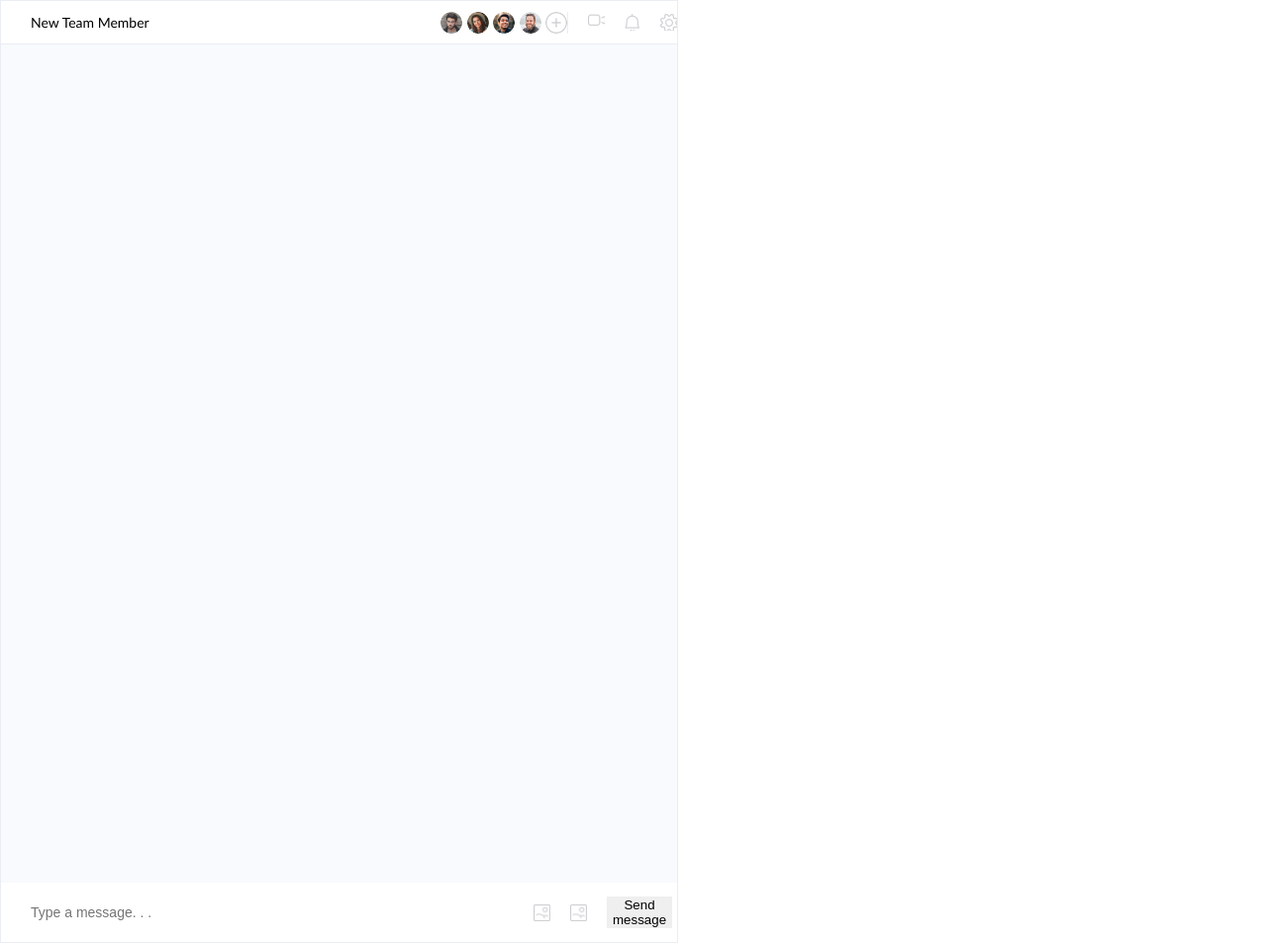
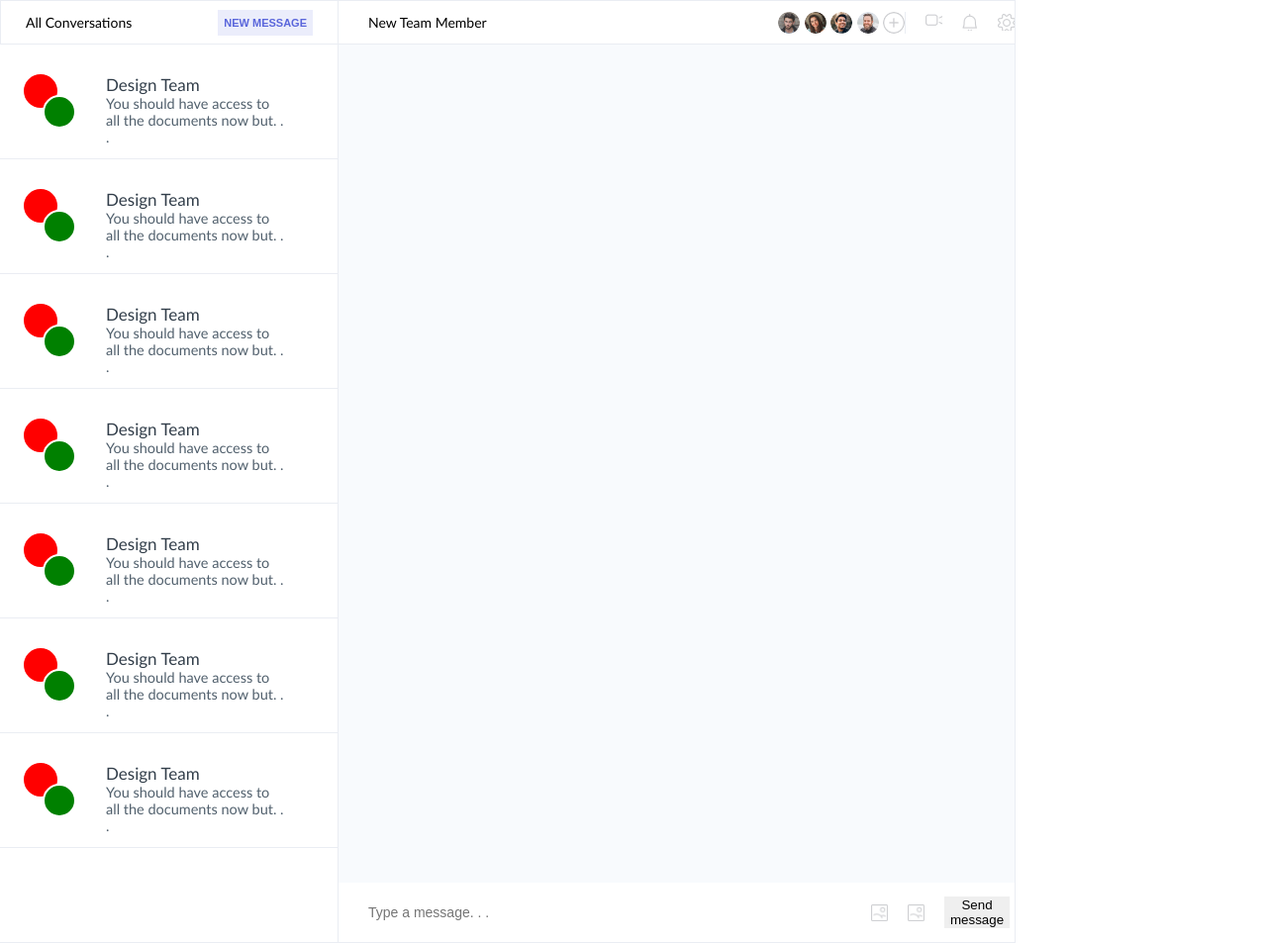
Before and after one commit to dolmatovDan/chat, a plain HTML site: page index.html in a window 1280 px wide. Shown: the whole page at 99% size. Drawn offline with Linux system fonts and the light colour scheme.

Commit message:
add groups

```diff
--- a/assets/styles/button.css
+++ b/assets/styles/button.css
@@ -1,4 +1,11 @@
 .button {
 	border: none;
+}
 
+.button--new-message {
+	color: #5965DB;
+	background-color: #EBEDFB;
+	font-size: 11px;
+	font-weight: bold;
+	padding: 7px 6px;
 }
--- a/assets/styles/chat.css
+++ b/assets/styles/chat.css
@@ -1,7 +1,14 @@
+.chat-widnow {
+	height: 953px;
+	width: 1280px;
+	display: flex;
+
+}
+
 .chat {
 	width: 685px;
 	background-color: #f8fafd;
-	height: 953px;
+	height: 100%;
 	display: flex;
 	flex-direction: column;
 	justify-content: space-between;
--- /dev/null
+++ b/assets/styles/dialogues.css
@@ -0,0 +1,23 @@
+.dialogues {
+	height: 100%;
+	width: 341px;
+	background-color: #fff;
+	display: flex;
+	flex-direction: column;
+}
+
+.dialogues__header {
+	width: 100%;
+	height: 45px;
+	background-color: #fff;
+	padding: 15px 25px;
+	display: flex;
+	justify-content: space-between;
+	align-items: center;
+	border: 1px solid #eaedf3;
+	border-right: none;
+}
+
+.dialogues__header-title {
+	font-size: 14px;
+}
--- /dev/null
+++ b/assets/styles/group.css
@@ -0,0 +1,66 @@
+.dialogues__groups {
+	height: 100%;
+	width: 100%;
+	border-bottom: 1px solid #eaedf3;
+	display: flex;
+	flex-direction: column;
+}
+
+.group {
+	width: 100%;
+	height: 116px;
+	border-bottom: 1px solid #eaedf3;
+	padding: 30px 24px;
+	display: flex;
+	justify-content: space-between;
+	position: relative;
+}
+
+.group__icons {
+	position: relative;
+	width: 53px;
+	height: 55px;
+}
+
+.group__icon {
+	position: absolute;
+	width: 34px;
+	height: 34px;
+	border-radius: 50%;
+	background-color: red;
+}
+
+.group__icon:nth-child(1) {
+	top: 0;
+	left: 0;
+}
+
+.group__icon:nth-child(2) {
+	bottom: 0;
+	right: 0;
+	background-color: green;
+	border: 2px solid #fff;
+}
+
+.group__text {
+	width: 180px;
+	margin-right: 30px;
+}
+
+.group__title {
+	font-size: 17px;
+	color: #323E4A;
+}
+
+.group__subtitle {
+	font-size: 14.5px;
+	color: #51606D;
+}
+
+.group--line {
+	background-color: #5965DB;
+	position: absolute;
+	left: 0;
+	top: 0;
+	bottom: 0;
+}
--- a/index.html
+++ b/index.html
@@ -8,8 +8,100 @@
 	<link rel="stylesheet" type="text/css" href="./assets/styles/chat.css">
 	<link rel="stylesheet" type="text/css" href="./assets/styles/button.css">
 	<link rel="stylesheet" type="text/css" href="./assets/styles/message.css">
+	<link rel="stylesheet" type="text/css" href="./assets/styles/group.css">
+	<link rel="stylesheet" type="text/css" href="./assets/styles/dialogues.css">
 </head>
 <body>
+	<div class="chat-widnow">
+		<div class="dialogues">
+			<div class="dialogues__header">
+				<span class="dialogues__header-title">All Conversations</span>
+				<button class="button button--new-message">NEW MESSAGE</button>
+			</div>
+			<div class="dialogues__groups">
+				<div class="group">
+					<div class="group__icons">
+						<div class="group__icon"></div>
+						<div class="group__icon"></div>
+					</div>
+					<div class="group__text">
+						<span class="group__title">Design Team</span>
+						<div class="group__subtitle">You should have access to all the documents now but. . .</div>
+					</div>
+				</div>
+
+				<div class="group">
+					<div class="group__icons">
+						<div class="group__icon"></div>
+						<div class="group__icon"></div>
+					</div>
+					<div class="group__text">
+						<span class="group__title">Design Team</span>
+						<div class="group__subtitle">You should have access to all the documents now but. . .</div>
+					</div>
+				</div>
+
+				<div class="group">
+					<div class="group__icons">
+						<div class="group__icon"></div>
+						<div class="group__icon"></div>
+					</div>
+					<div class="group__text">
+						<span class="group__title">Design Team</span>
+						<div class="group__subtitle">You should have access to all the documents now but. . .</div>
+					</div>
+				</div>
+
+				<div class="group">
+					<div class="group__icons">
+						<div class="group__icon"></div>
+						<div class="group__icon"></div>
+					</div>
+					<div class="group__text">
+						<span class="group__title">Design Team</span>
+						<div class="group__subtitle">You should have access to all the documents now but. . .</div>
+					</div>
+				</div>
+
+				<div class="group">
+					<div class="group__icons">
+						<div class="group__icon"></div>
+						<div class="group__icon"></div>
+					</div>
+					<div class="group__text">
+						<span class="group__title">Design Team</span>
+						<div class="group__subtitle">You should have access to all the documents now but. . .</div>
+					</div>
+				</div>
+
+				<div class="group">
+					<div class="group__icons">
+						<div class="group__icon"></div>
+						<div class="group__icon"></div>
+					</div>
+					<div class="group__text">
+						<span class="group__title">Design Team</span>
+						<div class="group__subtitle">You should have access to all the documents now but. . .</div>
+					</div>
+				</div>
+
+				<div class="group">
+					<div class="group__icons">
+						<div class="group__icon"></div>
+						<div class="group__icon"></div>
+					</div>
+					<div class="group__text">
+						<span class="group__title">Design Team</span>
+						<div class="group__subtitle">You should have access to all the documents now but. . .</div>
+					</div>
+				</div>
+			</div>
+		</div>
+
+
+
+
+
 		<div class="chat">
 			<div class="chat__header">
 				<p>New Team Member</p>
@@ -41,7 +133,7 @@
 				</div>
 			</div>
 		</div>
-
+	</div>
 
 
 
```
Lines whose indentation alone changed are shown as unchanged.
